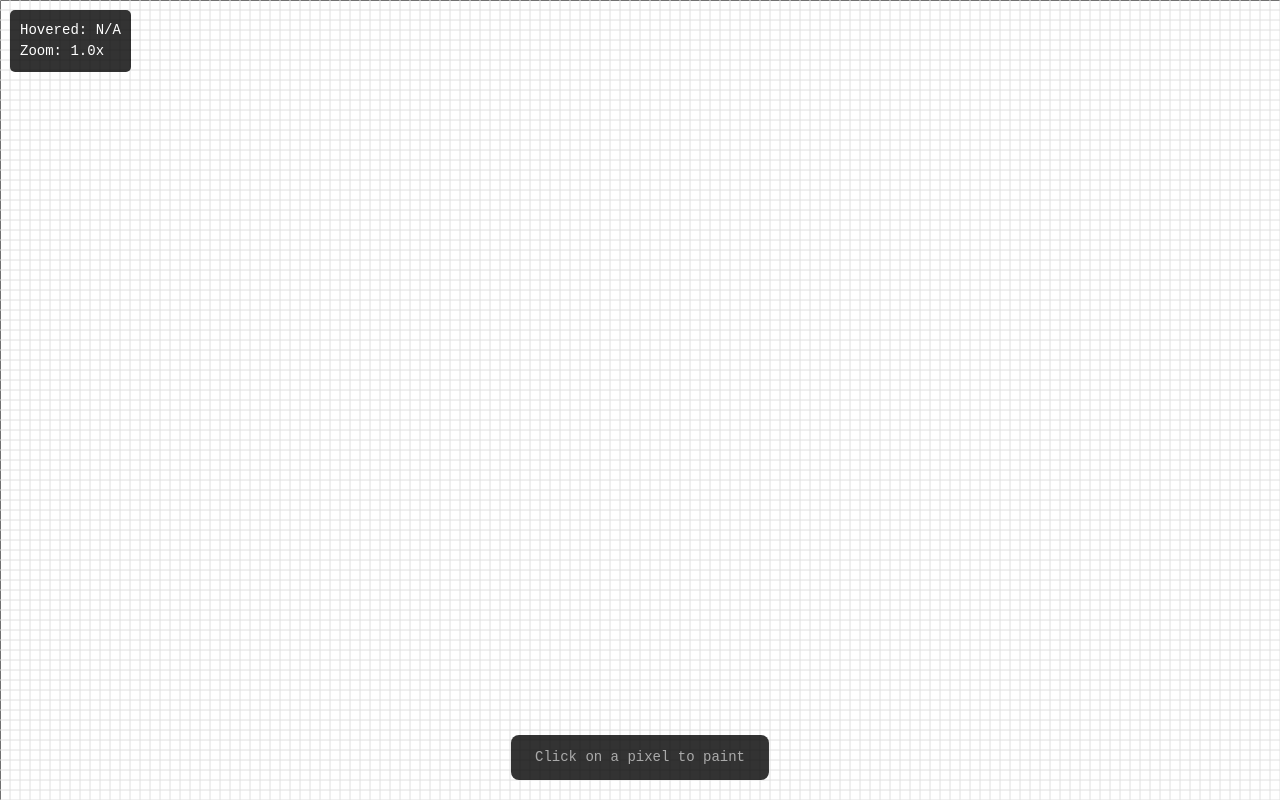
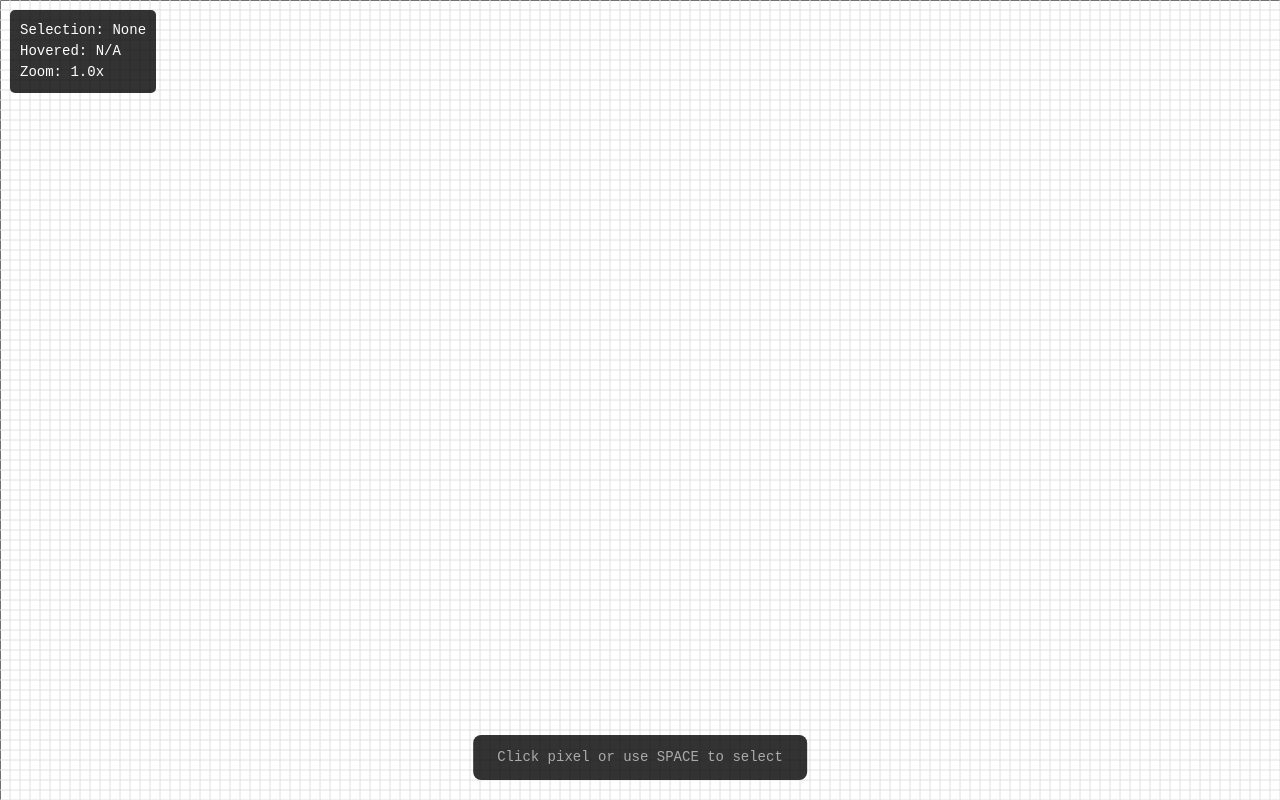
Before and after one commit to mehdiamrane/redis-place, a React (Vite) app in the folder apps/frontend/: page / in a window 1280 px wide. Built offline with nearby package versions, Linux system fonts and the light colour scheme.

Commit message:
feat(frontend): implement keyboard navigation and cursor positioning with cooldown improvements

```diff
--- a/apps/frontend/src/App.tsx
+++ b/apps/frontend/src/App.tsx
@@ -17,6 +17,8 @@ function App() {
   const [placedPixels, setPlacedPixels] = useState<PlacedPixel[]>([]);
   const [selectedPixel, setSelectedPixel] = useState<{ x: number; y: number } | null>(null);
   const [previewColor, setPreviewColor] = useState<string | null>(null);
+  const [cursorPosition, setCursorPosition] = useState<{ x: number; y: number } | null>(null);
+  const [cooldownActive, setCooldownActive] = useState(false);
 
   useEffect(() => {
     const savedPixels = localStorage.getItem('placedPixels');
@@ -39,16 +41,73 @@ function App() {
 
   const handlePixelClick = (x: number, y: number) => {
     setSelectedPixel({ x, y });
+    // Update cursor position to match clicked pixel for continuity
+    setCursorPosition({ x, y });
   };
 
   const handleDeselectPixel = () => {
     setSelectedPixel(null);
     setPreviewColor(null);
+    setCursorPosition(null); // Clear cursor position
   };
 
   const handleColorPreview = (color: string | null) => {
     setPreviewColor(color);
   };
+
+  const handleCooldownChange = (active: boolean) => {
+    setCooldownActive(active);
+  };
+
+  // Handle global keyboard navigation
+  useEffect(() => {
+    const handleKeyDown = (e: KeyboardEvent) => {
+      // Only handle arrow keys and Space for navigation (not when typing in color picker)
+      if (!['ArrowUp', 'ArrowDown', 'ArrowLeft', 'ArrowRight', ' '].includes(e.key)) {
+        return;
+      }
+
+      // Arrow key navigation (when cursor position is active)
+      if (e.key.startsWith('Arrow') && cursorPosition) {
+        e.preventDefault();
+
+        setCursorPosition(prev => {
+          if (!prev) return null; // Safety check
+          let newX = prev.x;
+          let newY = prev.y;
+
+          switch (e.key) {
+            case 'ArrowUp':
+              newY = Math.max(0, prev.y - 1);
+              break;
+            case 'ArrowDown':
+              newY = Math.min(999, prev.y + 1);
+              break;
+            case 'ArrowLeft':
+              newX = Math.max(0, prev.x - 1);
+              break;
+            case 'ArrowRight':
+              newX = Math.min(999, prev.x + 1);
+              break;
+          }
+
+          const newPos = { x: newX, y: newY };
+          // Auto-select the new cursor position (allowed even during cooldown)
+          setSelectedPixel(newPos);
+          return newPos;
+        });
+      }
+
+      // Space bar for pixel selection (allowed even during cooldown, but needs active cursor)
+      if (e.key === ' ' && cursorPosition) {
+        e.preventDefault();
+        setSelectedPixel({ x: cursorPosition.x, y: cursorPosition.y });
+      }
+    };
+
+    document.addEventListener('keydown', handleKeyDown);
+    return () => document.removeEventListener('keydown', handleKeyDown);
+  }, [cursorPosition, selectedPixel, cooldownActive]);
 
   const handlePlacePixel = (color: string) => {
     if (!selectedPixel) return;
@@ -65,8 +124,9 @@ function App() {
 
     setPlacedPixels(updatedPixels);
     localStorage.setItem('placedPixels', JSON.stringify(updatedPixels));
-    // Auto-deselect pixel after painting to close the interface
+    // After painting: close interface but keep cursor position for further navigation
     setSelectedPixel(null);
+    // Cursor position stays the same so user can continue moving with arrow keys
   };
 
   return (
@@ -91,11 +151,13 @@ function App() {
         pixelX={hoveredPixel.x}
         pixelY={hoveredPixel.y}
         zoom={zoom}
+        cursorPosition={cursorPosition}
       />
       <PlacementHUD
         selectedPixel={selectedPixel}
         onPlacePixel={handlePlacePixel}
         onColorPreview={handleColorPreview}
+        onCooldownChange={handleCooldownChange}
       />
     </div>
   )
--- a/apps/frontend/src/components/Canvas.tsx
+++ b/apps/frontend/src/components/Canvas.tsx
@@ -116,8 +116,11 @@ const Canvas: React.FC<CanvasProps> = ({ width, height, onPixelHover, onZoomChan
       );
     }
 
-    // Highlight hovered pixel with lighter outline (only if different from selected)
-    if (hoveredPixel && (!selectedPixel || hoveredPixel.x !== selectedPixel.x || hoveredPixel.y !== selectedPixel.y)) {
+    // Note: Cursor position is now always the same as selected pixel, so no separate cursor visualization needed
+
+    // Highlight hovered pixel with lighter outline (only if different from selected pixel)
+    if (hoveredPixel &&
+        (!selectedPixel || hoveredPixel.x !== selectedPixel.x || hoveredPixel.y !== selectedPixel.y)) {
       ctx.strokeStyle = '#ff6666';
       ctx.lineWidth = 2 / zoom;
       ctx.strokeRect(
--- a/apps/frontend/src/components/InfoHUD.tsx
+++ b/apps/frontend/src/components/InfoHUD.tsx
@@ -4,9 +4,10 @@ interface InfoHUDProps {
   pixelX: number;
   pixelY: number;
   zoom: number;
+  cursorPosition: { x: number; y: number } | null;
 }
 
-const InfoHUD: React.FC<InfoHUDProps> = ({ pixelX, pixelY, zoom }) => {
+const InfoHUD: React.FC<InfoHUDProps> = ({ pixelX, pixelY, zoom, cursorPosition }) => {
   return (
     <div style={{
       position: 'absolute',
@@ -22,6 +23,9 @@ const InfoHUD: React.FC<InfoHUDProps> = ({ pixelX, pixelY, zoom }) => {
       pointerEvents: 'none'
     }}>
       <div>
+        Selection: {cursorPosition ? `(${cursorPosition.x}, ${cursorPosition.y})` : 'None'}
+      </div>
+      <div>
         Hovered: {pixelX >= 0 && pixelY >= 0 ? `(${pixelX}, ${pixelY})` : 'N/A'}
       </div>
       <div>
--- a/apps/frontend/src/components/PlacementHUD.tsx
+++ b/apps/frontend/src/components/PlacementHUD.tsx
@@ -4,9 +4,10 @@ interface PlacementHUDProps {
   selectedPixel: { x: number; y: number } | null;
   onPlacePixel: (color: string) => void;
   onColorPreview: (color: string | null) => void;
+  onCooldownChange: (active: boolean) => void;
 }
 
-const PlacementHUD: React.FC<PlacementHUDProps> = ({ selectedPixel, onPlacePixel, onColorPreview }) => {
+const PlacementHUD: React.FC<PlacementHUDProps> = ({ selectedPixel, onPlacePixel, onColorPreview, onCooldownChange }) => {
   const [selectedColor, setSelectedColor] = useState('#ff0000');
   const [cooldownActive, setCooldownActive] = useState(false);
   const [cooldownTime, setCooldownTime] = useState(0);
@@ -18,12 +19,13 @@ const PlacementHUD: React.FC<PlacementHUDProps> = ({ selectedPixel, onPlacePixel
   ];
 
   useEffect(() => {
-    let interval: NodeJS.Timeout;
+    let interval: number;
     if (cooldownActive && cooldownTime > 0) {
       interval = setInterval(() => {
         setCooldownTime(prev => {
           if (prev <= 1) {
             setCooldownActive(false);
+            onCooldownChange(false);
             return 0;
           }
           return prev - 1;
@@ -31,7 +33,7 @@ const PlacementHUD: React.FC<PlacementHUDProps> = ({ selectedPixel, onPlacePixel
       }, 100);
     }
     return () => clearInterval(interval);
-  }, [cooldownActive, cooldownTime]);
+  }, [cooldownActive, cooldownTime, onCooldownChange]);
 
   // Handle keyboard shortcuts when pixel is selected (but not during cooldown)
   useEffect(() => {
@@ -97,6 +99,7 @@ const PlacementHUD: React.FC<PlacementHUDProps> = ({ selectedPixel, onPlacePixel
     onPlacePixel(selectedColor);
     setCooldownActive(true);
     setCooldownTime(50); // 5 seconds at 100ms intervals
+    onCooldownChange(true);
   };
 
   const handleColorSelect = (color: string) => {
@@ -105,8 +108,8 @@ const PlacementHUD: React.FC<PlacementHUDProps> = ({ selectedPixel, onPlacePixel
     onColorPreview(color);
   };
 
-  // Show cooldown state
-  if (cooldownActive) {
+  // Show cooldown state - but still allow pixel selection for pre-selection
+  if (cooldownActive && !selectedPixel) {
     return (
       <div style={{
         position: 'fixed',
@@ -124,6 +127,9 @@ const PlacementHUD: React.FC<PlacementHUDProps> = ({ selectedPixel, onPlacePixel
       }}>
         <div style={{ color: '#ff9900', fontWeight: 'bold' }}>
           Cooldown: {(cooldownTime / 10).toFixed(1)}s
+        </div>
+        <div style={{ marginTop: '8px', fontSize: '12px', color: '#aaa' }}>
+          You can still select pixels while waiting
         </div>
       </div>
     );
@@ -147,7 +153,7 @@ const PlacementHUD: React.FC<PlacementHUDProps> = ({ selectedPixel, onPlacePixel
         textAlign: 'center'
       }}>
         <div style={{ color: '#aaa' }}>
-          Click on a pixel to paint
+          Click pixel or use SPACE to select
         </div>
       </div>
     );
@@ -169,6 +175,11 @@ const PlacementHUD: React.FC<PlacementHUDProps> = ({ selectedPixel, onPlacePixel
       minWidth: '300px',
       textAlign: 'center'
     }}>
+      {cooldownActive && (
+        <div style={{ color: '#ff9900', fontSize: '14px', fontWeight: 'bold', marginBottom: '8px', padding: '6px', backgroundColor: 'rgba(255, 153, 0, 0.2)', borderRadius: '4px' }}>
+          Cooldown: {(cooldownTime / 10).toFixed(1)}s - Pre-selecting for next paint
+        </div>
+      )}
       <div style={{ color: '#ffff00', fontSize: '16px', fontWeight: 'bold', marginBottom: '12px' }}>
         Selected: ({selectedPixel.x}, {selectedPixel.y})
       </div>
@@ -204,14 +215,15 @@ const PlacementHUD: React.FC<PlacementHUDProps> = ({ selectedPixel, onPlacePixel
                   width: '28px',
                   height: '28px',
                   backgroundColor: color,
-                  cursor: 'pointer',
+                  cursor: cooldownActive ? 'not-allowed' : 'pointer',
                   border: selectedColor === color ? '3px solid white' : '2px solid #666',
                   borderRadius: '4px',
                   transition: 'border-color 0.2s',
                   position: 'relative',
                   display: 'flex',
                   alignItems: 'center',
-                  justifyContent: 'center'
+                  justifyContent: 'center',
+                  opacity: cooldownActive ? 0.5 : 1
                 }}
               >
                 <span style={{
@@ -243,11 +255,14 @@ const PlacementHUD: React.FC<PlacementHUDProps> = ({ selectedPixel, onPlacePixel
           transition: 'background-color 0.2s'
         }}
       >
-        Paint Pixel
+        {cooldownActive ? `Wait ${(cooldownTime / 10).toFixed(1)}s` : 'Paint Pixel'}
       </button>
 
       <div style={{ marginTop: '12px', fontSize: '11px', color: '#888' }}>
         <div>ESC: deselect • ENTER: paint • 1-9, 0, Q-Y: select color</div>
+        <div style={{ marginTop: '4px', fontSize: '10px', color: '#666' }}>
+          SPACE: select pixel • Arrow keys: move cursor
+        </div>
       </div>
     </div>
   );
```
